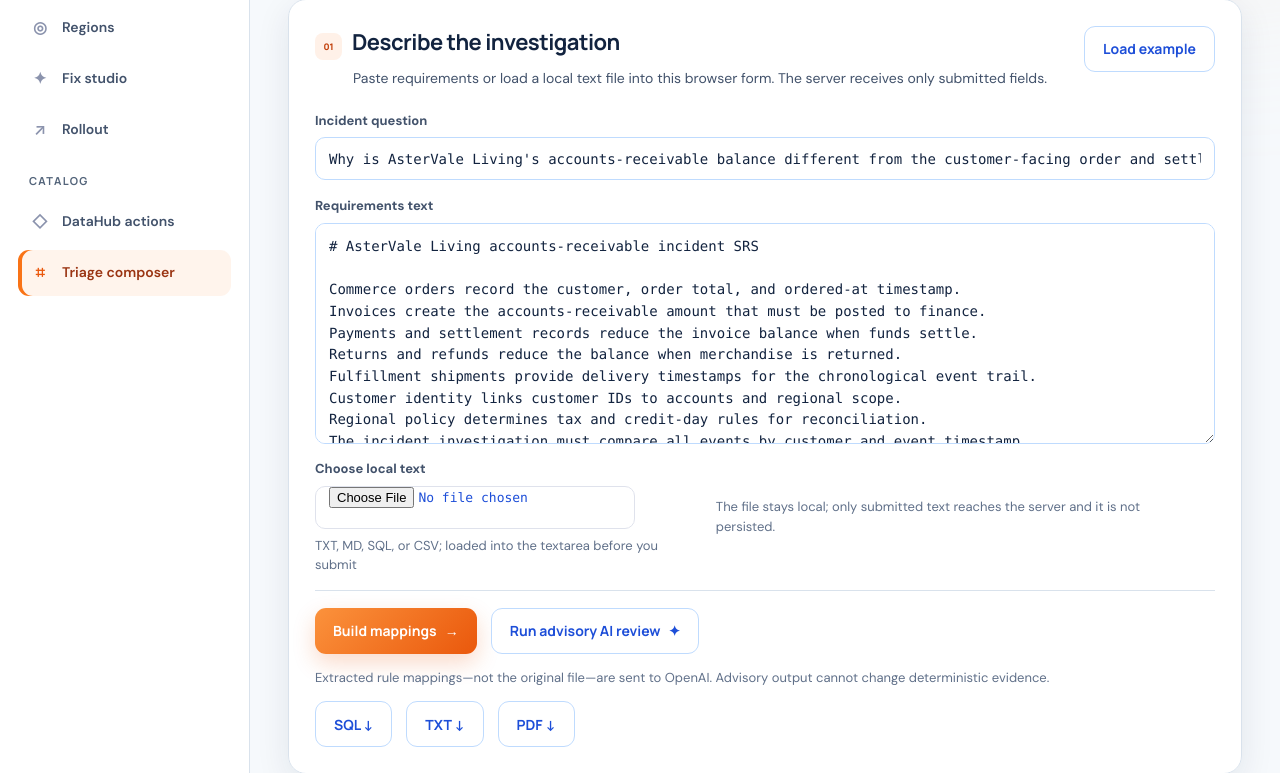
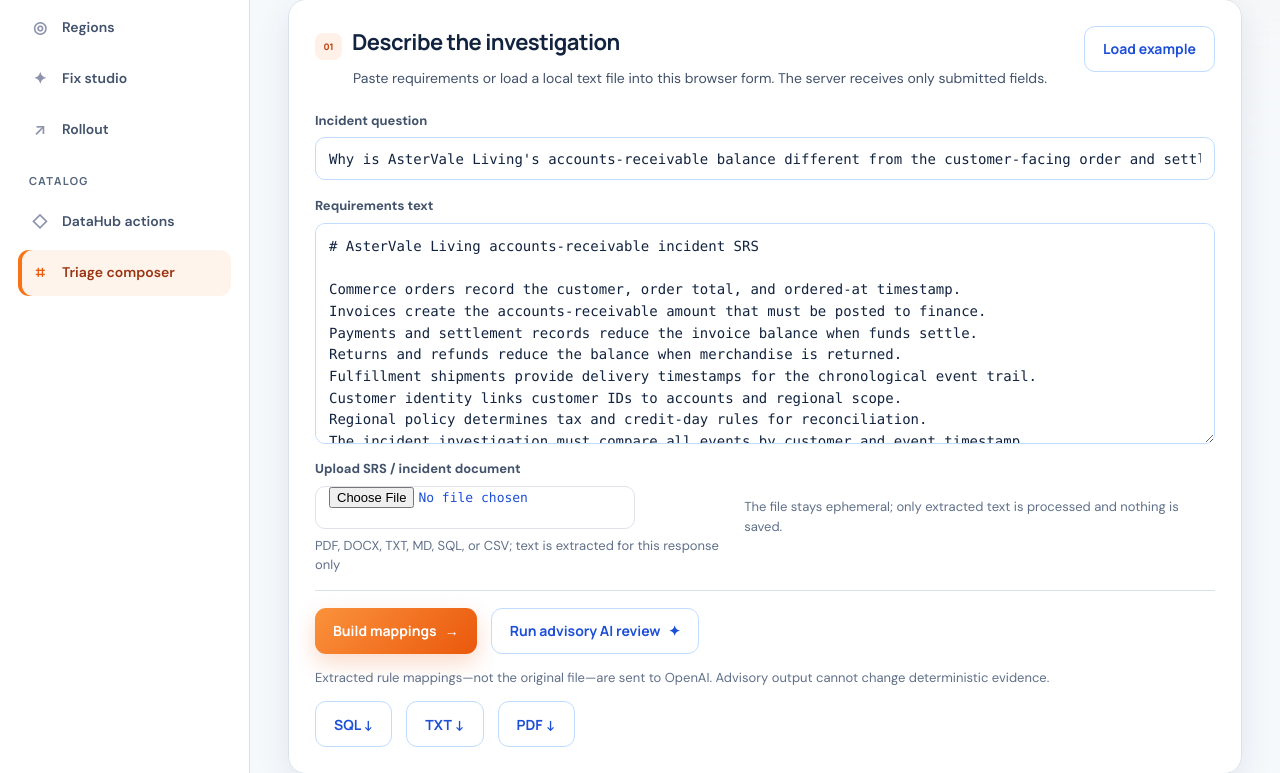
Before and after one commit to rishvaiyer/ChangeProof, a FastAPI app: page /triage in a window 1280 px wide. Shown: the part 315-1088 px from the top of the page. Run offline with FastAPI, Linux system fonts and the light colour scheme.

Commit message:
feat: add SRS document triage upload

```diff
--- a/pyproject.toml
+++ b/pyproject.toml
@@ -20,6 +20,7 @@ dependencies = [
   "pydantic",
   "pydantic-settings",
   "pypdf",
+  "python-multipart",
   "reportlab",
   "sqlglot",
   "typer",
--- a/src/changeproof/app.py
+++ b/src/changeproof/app.py
@@ -15,9 +15,12 @@ from fastapi.responses import HTMLResponse, Response
 from fastapi.staticfiles import StaticFiles
 from fastapi.templating import Jinja2Templates
 from starlette.concurrency import run_in_threadpool
+from starlette.datastructures import UploadFile
 
 from .ai_review import AiReviewUnavailable, review_analysis
 from .demo import DemoAnalysis, DemoInputError, catalog_options
+from .document_ai import DocumentAiUnavailable, DocumentInterpretation, interpret_document
+from .document_ingest import DocumentIngestError, DocumentText, extract_document
 from .enterprise import analyze_enterprise_change
 from .exports import ARTIFACT_EXPORTS, ARTIFACT_FIELDS, all_results_text, artifact_text, pdf_bytes
 from .live import analyze_live_change
@@ -29,6 +32,7 @@ from .triage import (
     triage_export_text,
 )
 from .triage_ai import AiTriageReview, TriageAiUnavailable, review_triage
+from .triage_context import enrich_triage_context
 from .writeback import (
     WritebackUnavailableError,
     apply_approved,
@@ -158,6 +162,8 @@ def create_app(analysis_provider: AnalysisProvider | None = None) -> FastAPI:
         question: str,
         requirements_text: str,
         ai_review: AiTriageReview | None = None,
+        document_interpretation: DocumentInterpretation | None = None,
+        document_receipt: DocumentText | None = None,
         ai_error: str | None = None,
         error: str | None = None,
         status_code: int = 200,
@@ -182,6 +188,7 @@ def create_app(analysis_provider: AnalysisProvider | None = None) -> FastAPI:
                 "requirements_text": requirements_text,
                 "sample_question": SAMPLE_INCIDENT_QUESTION,
                 "sample_requirements": SAMPLE_SRS_TEXT,
+                "document_receipt": document_receipt,
                 "mapped_rules": mapped_rules,
                 "has_mappings": bool(mapped_rules),
                 "coverage_percent": round(100 * len(mapped_rules) / len(result.rules))
@@ -197,6 +204,7 @@ def create_app(analysis_provider: AnalysisProvider | None = None) -> FastAPI:
                 },
                 "ai_available": bool(os.getenv("OPENAI_API_KEY")),
                 "ai_review": ai_review,
+                "document_interpretation": document_interpretation,
                 "ai_error": ai_error,
                 "error": error,
             },
@@ -207,7 +215,37 @@ def create_app(analysis_provider: AnalysisProvider | None = None) -> FastAPI:
         form = parse_qs(body.decode("utf-8"))
         question = (form.get("question") or [""])[0]
         requirements_text = (form.get("requirements_text") or [""])[0]
-        return question, requirements_text, build_triage_result(question, requirements_text)
+        return question, requirements_text, enrich_triage_context(
+            build_triage_result(question, requirements_text)
+        ).result
+
+    async def triage_result_from_request(
+        request: Request,
+    ) -> tuple[str, str, TriageResult, DocumentText | None]:
+        form = await request.form()
+        question = str(form.get("question") or "")
+        requirements_text = str(form.get("requirements_text") or "")
+        document_receipt = _document_receipt_from_form(form, requirements_text)
+        upload = form.get("document")
+        if isinstance(upload, UploadFile) and upload.filename:
+            document_receipt = extract_document(upload.filename, await upload.read())
+            requirements_text = document_receipt.text
+        result = enrich_triage_context(build_triage_result(question, requirements_text)).result
+        return question, requirements_text, result, document_receipt
+
+    def _document_receipt_from_form(form: object, text: str) -> DocumentText | None:
+        filename = getattr(form, "get", lambda _key: None)("document_filename")
+        media_type = getattr(form, "get", lambda _key: None)("document_media_type")
+        character_count = getattr(form, "get", lambda _key: None)("document_character_count")
+        if not isinstance(filename, str) or not filename:
+            return None
+        if not isinstance(media_type, str) or not media_type:
+            return None
+        try:
+            count = int(character_count)
+        except (TypeError, ValueError):
+            count = len(text)
+        return DocumentText(filename, media_type, text, count)
 
     def default_page(request: Request, page: str) -> HTMLResponse:
         values = request_values(request)
@@ -258,7 +296,9 @@ def create_app(analysis_provider: AnalysisProvider | None = None) -> FastAPI:
     def triage(request: Request) -> HTMLResponse:
         return render_triage(
             request,
-            result=build_triage_result(SAMPLE_INCIDENT_QUESTION, SAMPLE_SRS_TEXT),
+            result=enrich_triage_context(
+                build_triage_result(SAMPLE_INCIDENT_QUESTION, SAMPLE_SRS_TEXT)
+            ).result,
             question=SAMPLE_INCIDENT_QUESTION,
             requirements_text=SAMPLE_SRS_TEXT,
         )
@@ -290,16 +330,17 @@ def create_app(analysis_provider: AnalysisProvider | None = None) -> FastAPI:
 
     @application.post("/triage", response_class=HTMLResponse)
     async def submit_triage(request: Request) -> HTMLResponse:
-        body = await request.body()
         try:
-            question, requirements_text, result = triage_result_from_form(body)
-        except ValueError as exc:
-            form = parse_qs(body.decode("utf-8"))
+            question, requirements_text, result, document_receipt = await triage_result_from_request(
+                request
+            )
+        except (DocumentIngestError, ValueError) as exc:
+            form = await request.form()
             return render_triage(
                 request,
                 result=build_triage_result("", ""),
-                question=(form.get("question") or [""])[0],
-                requirements_text=(form.get("requirements_text") or [""])[0],
+                question=str(form.get("question") or ""),
+                requirements_text=str(form.get("requirements_text") or ""),
                 error=str(exc),
                 status_code=422,
             )
@@ -308,14 +349,16 @@ def create_app(analysis_provider: AnalysisProvider | None = None) -> FastAPI:
             result=result,
             question=question,
             requirements_text=requirements_text,
+            document_receipt=document_receipt,
         )
 
     @application.post("/triage/ai-review", response_class=HTMLResponse)
     async def triage_ai_review(request: Request) -> HTMLResponse:
-        body = await request.body()
         try:
-            question, requirements_text, result = triage_result_from_form(body)
-        except ValueError as exc:
+            question, requirements_text, result, document_receipt = await triage_result_from_request(
+                request
+            )
+        except (DocumentIngestError, ValueError) as exc:
             return render_triage(
                 request,
                 result=build_triage_result("", ""),
@@ -329,6 +372,34 @@ def create_app(analysis_provider: AnalysisProvider | None = None) -> FastAPI:
         if now - ai_last_request.get(client_key, 0) < 15:
             raise HTTPException(status_code=429, detail="AI review rate limit")
         ai_last_request[client_key] = now
+        if document_receipt:
+            try:
+                interpretation = await run_in_threadpool(
+                    interpret_document,
+                    document_receipt,
+                )
+            except DocumentAiUnavailable as exc:
+                return render_triage(
+                    request,
+                    result=result,
+                    question=question,
+                    requirements_text=requirements_text,
+                    document_receipt=document_receipt,
+                    ai_error=str(exc),
+                )
+            interpreted_question = interpretation.incident_question or question
+            interpreted_text = "\n".join(interpretation.requirements)
+            interpreted_result = enrich_triage_context(
+                build_triage_result(interpreted_question, interpreted_text)
+            ).result
+            return render_triage(
+                request,
+                result=interpreted_result,
+                question=interpreted_question,
+                requirements_text=interpreted_text,
+                document_receipt=document_receipt,
+                document_interpretation=interpretation,
+            )
         try:
             review = await run_in_threadpool(review_triage, result)
         except TriageAiUnavailable as exc:
@@ -337,6 +408,7 @@ def create_app(analysis_provider: AnalysisProvider | None = None) -> FastAPI:
                 result=result,
                 question=question,
                 requirements_text=requirements_text,
+                document_receipt=document_receipt,
                 ai_error=str(exc),
                 status_code=503,
             )
@@ -345,6 +417,7 @@ def create_app(analysis_provider: AnalysisProvider | None = None) -> FastAPI:
             result=result,
             question=question,
             requirements_text=requirements_text,
+            document_receipt=document_receipt,
             ai_review=review,
         )
 
--- a/src/changeproof/static/styles.css
+++ b/src/changeproof/static/styles.css
@@ -412,6 +412,7 @@ input { font-size: 14px; }
 @media (max-width: 640px) { .primary-nav { gap: 2px; justify-content: flex-start; overflow-x: auto; }.primary-nav a { min-width: max-content; padding: 0 8px; font-size: 11px; }.primary-nav a span { font-size: 13px; } }
 
 .file-error { min-height: 1.25em; color: #b91c1c; font-size: 13px; font-weight: 700; }
+.document-receipt { display: grid; gap: 4px; margin-top: 16px; padding: 15px 17px; border: 1px solid #bbf7d0; border-radius: 13px; color: #166534; background: linear-gradient(120deg, #f0fdf4, #fff); }.document-receipt strong { font-size: 15px; }.document-receipt span, .document-receipt small { color: #42634a; font-size: 13px; line-height: 1.5; }.document-receipt input { display: none; }
 .context-graph-panel { margin-top: 20px; padding: 26px; }
 .context-metrics { display: grid; grid-template-columns: repeat(6, minmax(0, 1fr)); gap: 10px; margin-top: 20px; }
 .context-metrics div { padding: 16px; border: 1px solid #dbeafe; border-radius: 14px; background: linear-gradient(145deg, #fff, #f8fbff); }
--- a/src/changeproof/templates/triage.html
+++ b/src/changeproof/templates/triage.html
@@ -7,14 +7,15 @@
   <span class="environment-chip"><i></i>LOCAL TEXT ONLY</span>
 </section>
 
-<form class="panel triage-form" action="/triage" method="post">
+<form class="panel triage-form" action="/triage" method="post" enctype="multipart/form-data">
   <div class="panel-heading"><div><span class="section-index">01</span><h2>Describe the investigation</h2><p>Paste requirements or load a local text file into this browser form. The server receives only submitted fields.</p></div><button class="button button-secondary" type="button" data-load-example>Load example</button></div>
   <div class="triage-input-grid">
     <label><span>Incident question</span><input name="question" value="{{ question }}" maxlength="20000" required></label>
-    <label><span>Requirements text</span><textarea id="requirements-text" name="requirements_text" rows="9" maxlength="20000" required>{{ requirements_text }}</textarea></label>
+    <label><span>Requirements text</span><textarea id="requirements-text" name="requirements_text" rows="9" maxlength="20000">{{ requirements_text }}</textarea></label>
   </div>
-  <div class="file-row"><label class="file-picker"><span>Choose local text</span><input type="file" accept=".txt,.md,.sql,.csv" data-triage-file><small>TXT, MD, SQL, or CSV; loaded into the textarea before you submit</small></label><small>The file stays local; only submitted text reaches the server and it is not persisted.</small><span class="file-error" data-file-error role="status" aria-live="polite"></span></div>
-  <div class="triage-actions"><button class="button button-primary" type="submit" formaction="/triage">Build mappings <span>→</span></button>{% if has_mappings and ai_available %}<button class="button button-secondary" type="submit" formaction="/triage/ai-review">Run advisory AI review <span>✦</span></button><small class="ai-boundary">Extracted rule mappings—not the original file—are sent to OpenAI. Advisory output cannot change deterministic evidence.</small>{% endif %}{% if has_mappings %}<button class="button button-secondary" type="submit" formaction="/triage/export/sql">SQL ↓</button><button class="button button-secondary" type="submit" formaction="/triage/export/txt">TXT ↓</button><button class="button button-secondary" type="submit" formaction="/triage/export/pdf">PDF ↓</button>{% endif %}</div>
+  <div class="file-row"><label class="file-picker"><span>Upload SRS / incident document</span><input type="file" name="document" accept=".pdf,.docx,.txt,.md,.sql,.csv" data-triage-file><small>PDF, DOCX, TXT, MD, SQL, or CSV; text is extracted for this response only</small></label><small>The file stays ephemeral; only extracted text is processed and nothing is saved.</small><span class="file-error" data-file-error role="status" aria-live="polite"></span></div>
+  {% if document_receipt %}<div class="document-receipt" role="status"><strong>Document received</strong><span>{{ document_receipt.filename }} · {{ document_receipt.media_type }} · {{ document_receipt.character_count }} characters</span><small>Original file discarded after extraction. You can review the extracted text below before using AI.</small><input type="hidden" name="document_filename" value="{{ document_receipt.filename }}"><input type="hidden" name="document_media_type" value="{{ document_receipt.media_type }}"><input type="hidden" name="document_character_count" value="{{ document_receipt.character_count }}"></div>{% endif %}
+  <div class="triage-actions"><button class="button button-primary" type="submit" formaction="/triage">Build mappings <span>→</span></button>{% if has_mappings and ai_available %}<button class="button button-secondary" type="submit" formaction="/triage/ai-review">{% if document_receipt %}Interpret document with AI{% else %}Run advisory AI review{% endif %} <span>✦</span></button><small class="ai-boundary">{% if document_receipt %}Only extracted text—not the original binary—is sent to OpenAI. AI can organize rules but cannot invent DataHub assets or columns.{% else %}Extracted rule mappings—not the original file—are sent to OpenAI. Advisory output cannot change deterministic evidence.{% endif %}</small>{% endif %}{% if has_mappings %}<button class="button button-secondary" type="submit" formaction="/triage/export/sql">SQL ↓</button><button class="button button-secondary" type="submit" formaction="/triage/export/txt">TXT ↓</button><button class="button button-secondary" type="submit" formaction="/triage/export/pdf">PDF ↓</button>{% endif %}</div>
 </form>
 
 {% if error %}<div class="alert alert-error" role="alert"><strong>Triage unavailable</strong><span>{{ error }}</span></div>{% endif %}
@@ -53,6 +54,7 @@
 
 <section class="panel triage-sql"><div class="panel-heading"><div><span class="section-index">06</span><h2>Reviewable investigation SQL</h2><p>Generated from extracted mappings; it is a draft and was not executed.</p></div><span class="safe-badge">HUMAN REVIEW</span></div><pre><code>{{ triage.sql }}</code></pre></section>
 
+{% if document_interpretation %}<section class="panel triage-ai-result"><span class="kicker"><i></i>AI DOCUMENT INTERPRETATION</span><h2>Rules organized from the uploaded document</h2><p>{{ document_interpretation.summary }}</p><p><strong>What happened:</strong> AI organized {{ document_interpretation.requirements | length }} rules; DataHub-shaped mappings and SQL were rebuilt from those rules and remain reviewable.</p></section>{% endif %}
 {% if ai_review or ai_error %}<section class="panel triage-ai-result"><span class="kicker"><i></i>ADVISORY AI REVIEW</span>{% if ai_review %}<h2>Second opinion, separate from deterministic evidence</h2><p>{{ ai_review.summary }}</p><p><strong>Plain-language explanation:</strong> {{ ai_review.explain_like_five }}</p>{% if ai_review.query_risks %}<h3>Query risks</h3><ul>{% for risk in ai_review.query_risks %}<li>{{ risk }}</li>{% endfor %}</ul>{% endif %}{% if ai_review.missing_questions %}<h3>Missing questions</h3><ul>{% for question in ai_review.missing_questions %}<li>{{ question }}</li>{% endfor %}</ul>{% endif %}{% else %}<div class="alert alert-error"><span>{{ ai_error }}</span></div>{% endif %}</section>{% endif %}
 {% endif %}
 
@@ -61,7 +63,7 @@
   const fileInput = document.querySelector("[data-triage-file]");
   const exampleButton = document.querySelector("[data-load-example]");
   const fileError = document.querySelector("[data-file-error]");
-  const allowedExtensions = [".txt", ".md", ".sql", ".csv"];
+  const allowedExtensions = [".pdf", ".docx", ".txt", ".md", ".sql", ".csv"];
   const sampleQuestion = {{ sample_question | tojson }};
   const sampleRequirements = {{ sample_requirements | tojson }};
   fileInput?.addEventListener("change", () => {
@@ -70,18 +72,15 @@
     const extension = file.name.slice(file.name.lastIndexOf(".")).toLowerCase();
     if (!allowedExtensions.includes(extension)) {
       fileInput.value = "";
-      fileError.textContent = "Choose a TXT, MD, SQL, or CSV file.";
+      fileError.textContent = "Choose a PDF, DOCX, TXT, MD, SQL, or CSV file.";
       return;
     }
-    if (file.size > 20000) {
+    if (file.size > 10 * 1024 * 1024) {
       fileInput.value = "";
-      fileError.textContent = "Choose a file smaller than 20,000 bytes.";
+      fileError.textContent = "Choose a file smaller than 10 MiB.";
       return;
     }
     fileError.textContent = "";
-    const reader = new FileReader();
-    reader.onload = () => { textArea.value = String(reader.result || ""); };
-    reader.readAsText(file);
   });
   exampleButton?.addEventListener("click", () => { document.querySelector('[name="question"]').value = sampleQuestion; textArea.value = sampleRequirements; });
 </script>
```
Also changed, not shown: tests/integration/test_enterprise_web.py (+59 -2 lines), 1 other file.
